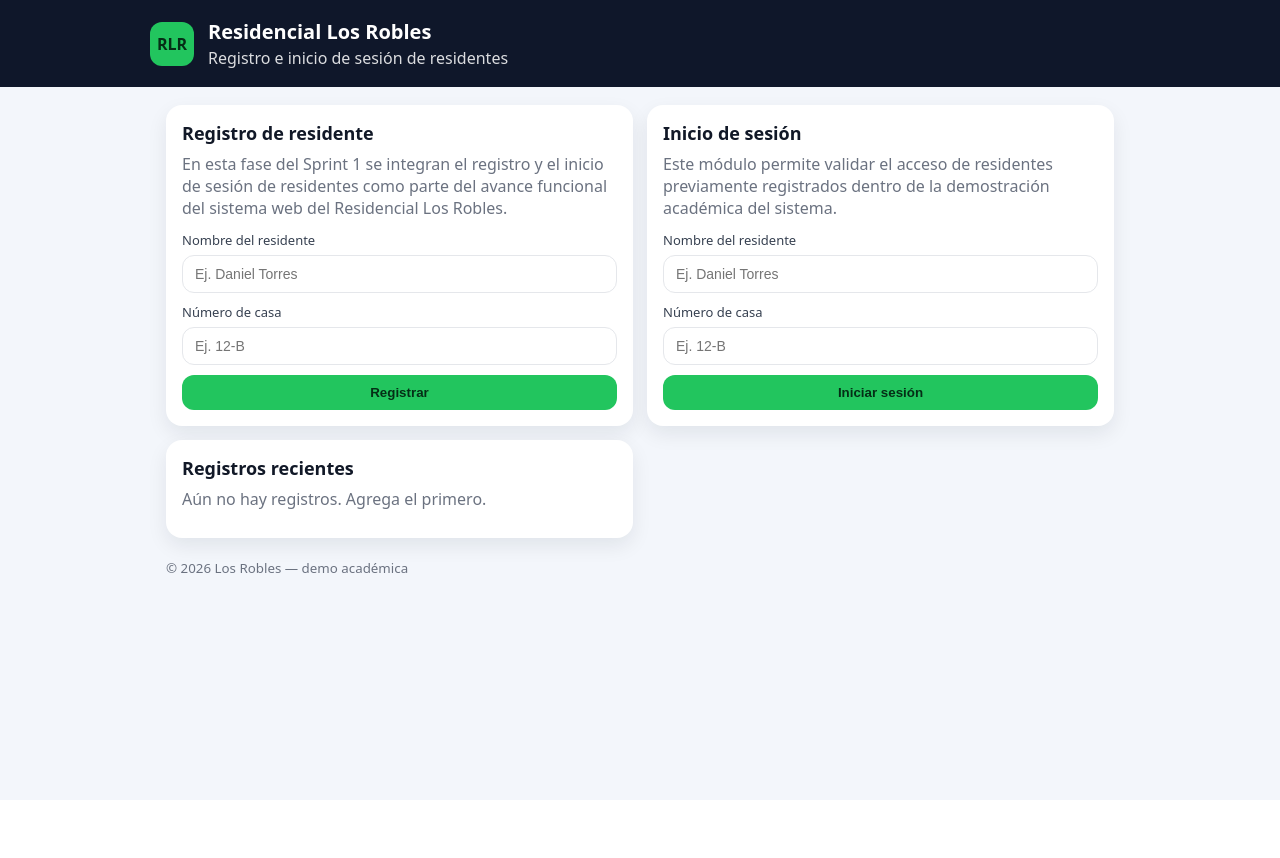
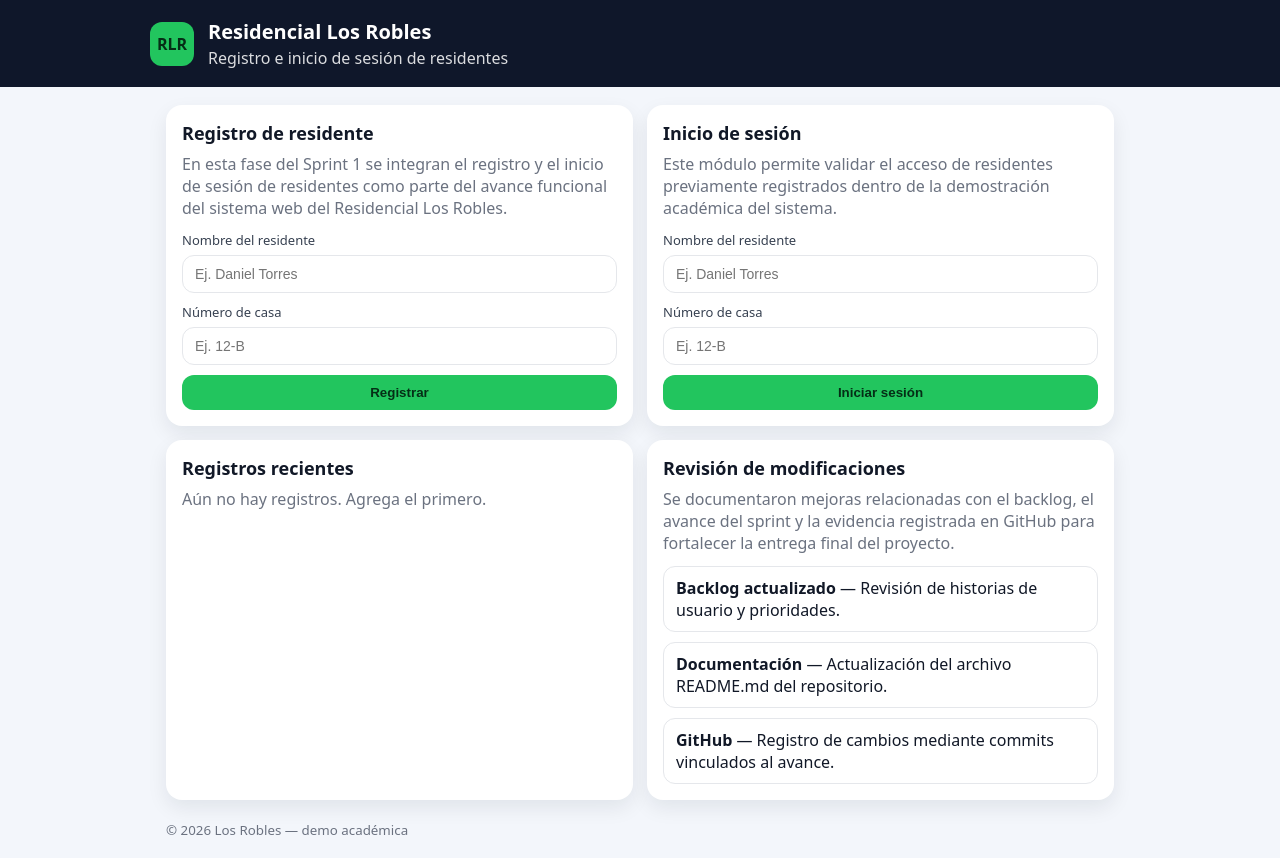
Before and after one commit to danieloturan-web/los-robles-sprint, a React (Create React App) app: page / in a window 1280 px wide. Before the commit the page ends 800 px from the top, so only its background shows below. Built offline with nearby package versions, Linux system fonts and the light colour scheme.

Commit message:
Agrega seccion de revision de modificaciones

```diff
--- a/src/App.js
+++ b/src/App.js
@@ -148,6 +148,32 @@ function App() {
             </ul>
           )}
         </section>
+                <section className="card">
+          <h2>Revisión de modificaciones</h2>
+          <p className="hint">
+            Se documentaron mejoras relacionadas con el backlog, el avance del sprint
+            y la evidencia registrada en GitHub para fortalecer la entrega final del
+            proyecto.
+          </p>
+
+          <ul className="lista">
+            <li className="item">
+              <div>
+                <strong>Backlog actualizado</strong> — Revisión de historias de usuario y prioridades.
+              </div>
+            </li>
+            <li className="item">
+              <div>
+                <strong>Documentación</strong> — Actualización del archivo README.md del repositorio.
+              </div>
+            </li>
+            <li className="item">
+              <div>
+                <strong>GitHub</strong> — Registro de cambios mediante commits vinculados al avance.
+              </div>
+            </li>
+          </ul>
+        </section>
       </main>
 
       <footer className="footer">
```
